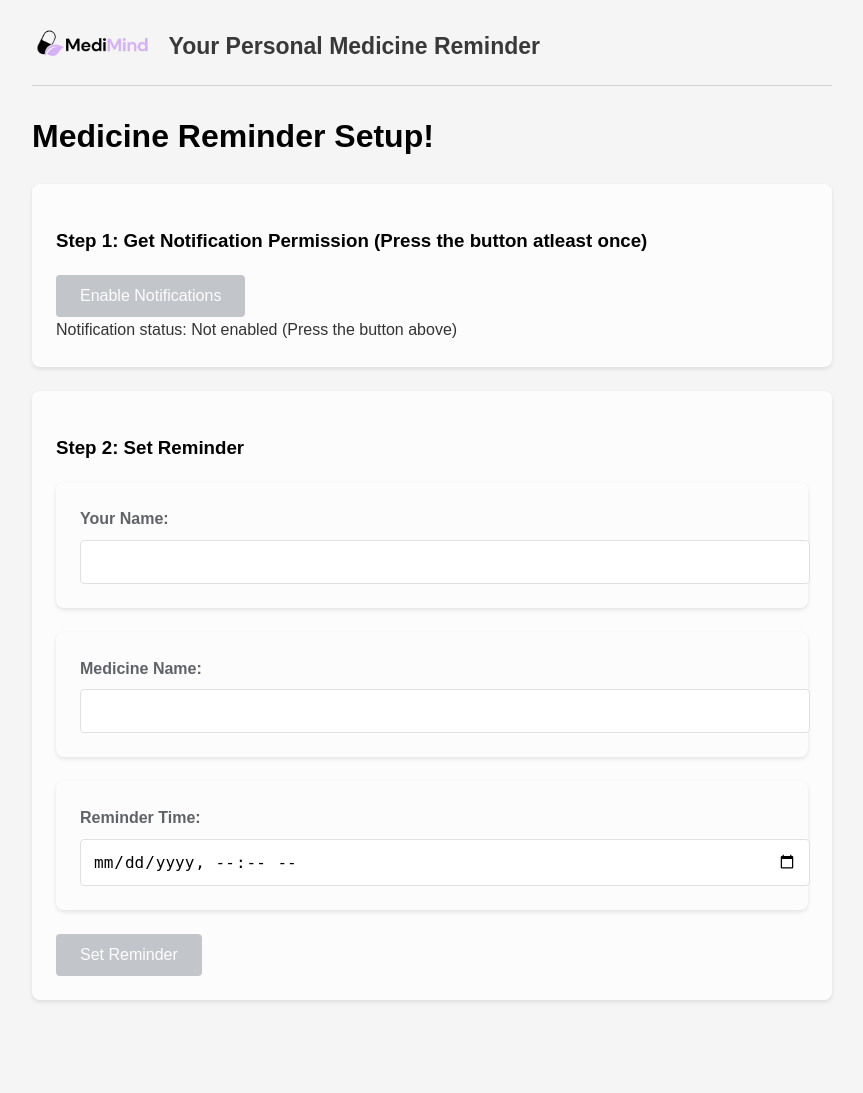
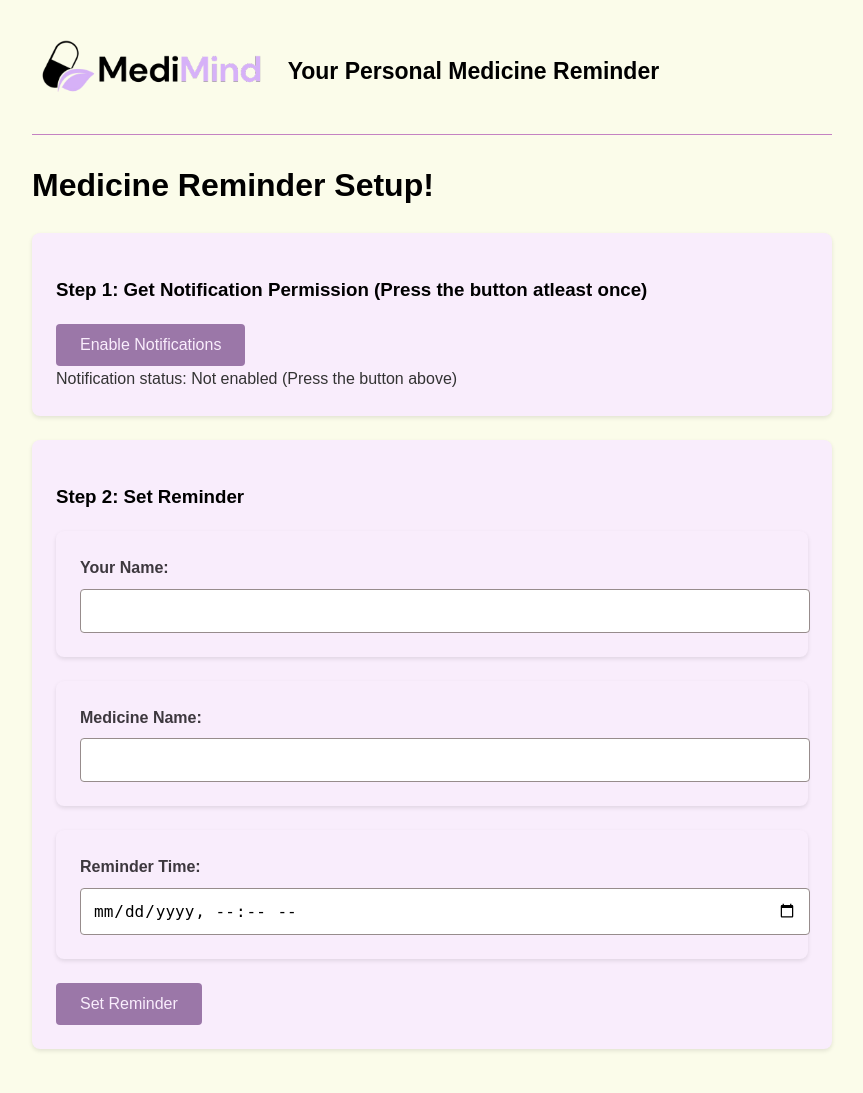
Before and after one commit to rawwwj00/Project-Medimind, a Flask app: page / in a window 1280 px wide. Shown: the whole page, without its empty margins (208-1071 px from the left). Before the commit the page ends 1002 px from the top, so only its background shows below. Run offline with Flask 3, Linux system fonts and the light colour scheme; some libraries are stand-ins or nearby versions.

Commit message:
Update index.html

```diff
--- a/automated_push_notifications/templates/index.html
+++ b/automated_push_notifications/templates/index.html
@@ -6,14 +6,14 @@
     <style>
         /* style.css - Medimind Theme */
         :root {
-            --primary-blue: #c2c6ca;
+            --primary-blue: #9b77a8;
             --secondary-blue: #4a4d51;
             --light-blue: #f5f6f7;
             --dark-blue: #48699b;
-            --white: #fdfcfc;
-            --light-gray: #f5f5f5;
-            --medium-gray: #e0e0e0;
-            --dark-gray: #5f6368;
+            --white: #f9edfc;
+            --light-gray: #fbfcea;
+            --medium-gray: #978c8c;
+            --dark-gray: #3d383e;
             --success-green: #34a853;
             --error-red: #ea4335;
         }
@@ -77,17 +77,17 @@
             align-items: center;
             margin-bottom: 25px;
             padding-bottom: 15px;
-            border-bottom: 1px solid #d3d1d1;
+            border-bottom: 1px solid #c482c2;
         }
 
         .logo-img {
-            height: 50px;
+            height: 99px;
             margin-right: 15px;
         }
 
         .logo-tagline {
             font-size: 23px;
-            color: #39393a;
+            color: #000000;
             margin-top: 3px;
         }
 
```
